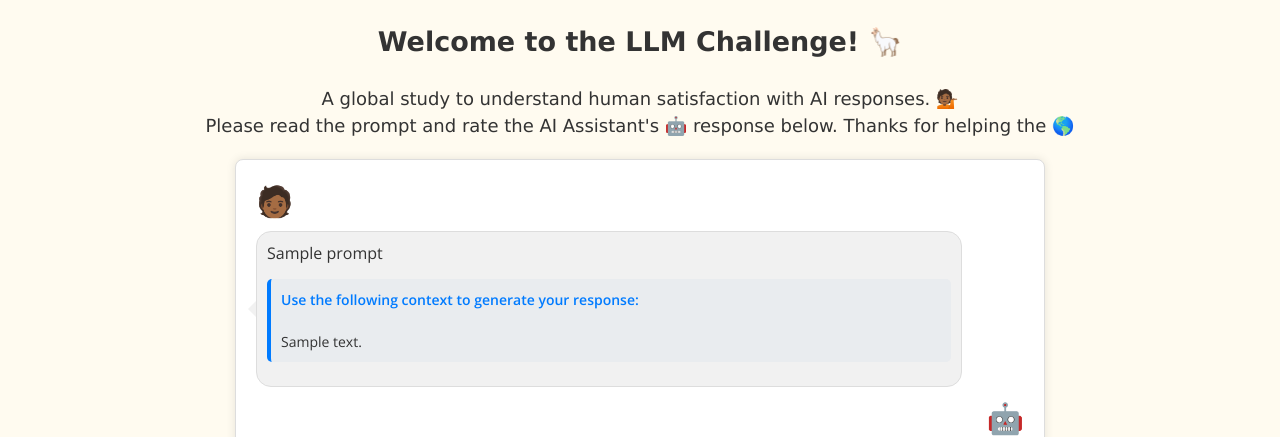
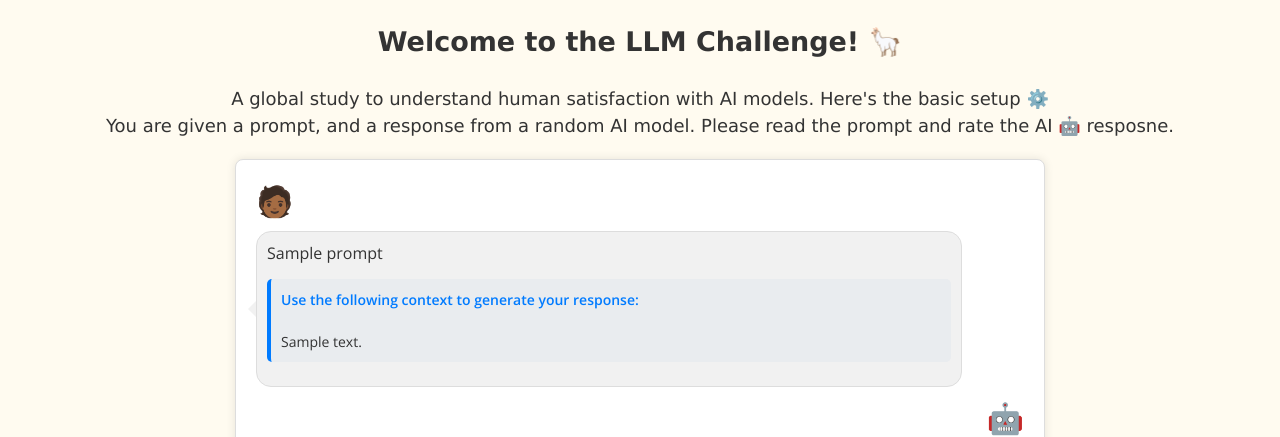
Before and after one commit to open-llm-initiative/llm-challenge, a Flask app: template templates/challenge.html in a window 1280 px wide. Shown: the top 437 px of the page. Run offline with Flask 3, Linux system fonts and the light colour scheme; the template is opened without the code that fills it: most values are stand-ins (such as "Sample title", 1, 10 or a date in 2020); data that the repository does not hold is empty.

Commit message:
changed the title of the study based on feedback

```diff
--- a/templates/challenge.html
+++ b/templates/challenge.html
@@ -2,8 +2,8 @@
 {% block content %}
     <div class="header">
        <h2> Welcome to the LLM Challenge! 🦙</h2>
-       A global study to understand human satisfaction with AI responses. 💁🏾 <br>
-       Please read the prompt and rate the AI Assistant's 🤖 response below. Thanks for helping the 🌎<br>
+       A global study to understand human satisfaction with AI models. Here's the basic setup ⚙️<br>
+       You are given a prompt, and a response from a random AI model. Please read the prompt and rate the AI 🤖 resposne. <br>
     </div>
     {% include 'chat_container.html' %}
 {% endblock %}
```
